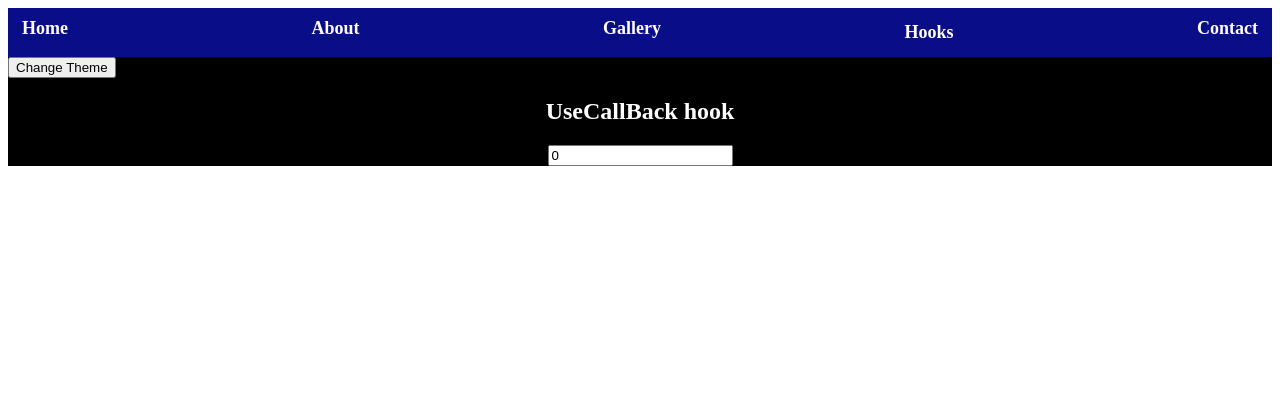
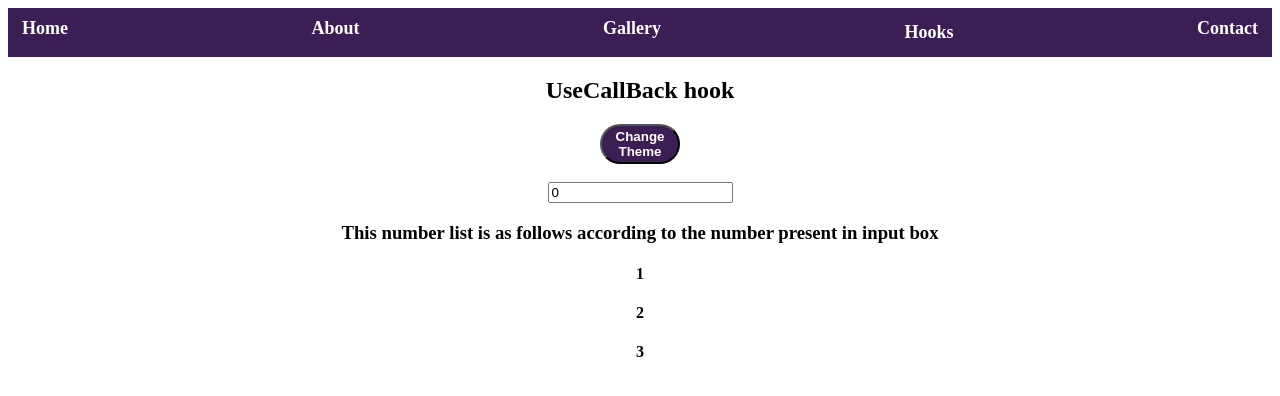
Before and after one commit to Abii06/SECE2025MERN, a React (Vite) app in the folder seceFrontend/: page /usecallback in a window 1280 px wide. Shown: the top 396 px of the page. Built offline with nearby package versions, Linux system fonts and the light colour scheme.

Commit message:
Day 10 AN

```diff
--- a/seceFrontend/src/App.jsx
+++ b/seceFrontend/src/App.jsx
@@ -11,7 +11,7 @@ import UseEffect from "./components/Functional components/Hooks/UseEffect"
 import UseReducer from "./components/Functional components/Hooks/UseReducer"
 import UseRef from "./components/Functional components/Hooks/UseRef"
 import UseEffectAPI from "./components/Functional components/Hooks/UseEffectAPI"
-import UseMemo from "./components/Functional components/Hooks/UseMemo"
+import UseMemo from "./components/Functional components/Hooks/useMemo"
 import UseCallBack from "./components/Functional components/UseCallback"
 import {BrowserRouter , Routes, Route} from "react-router-dom"
 function App(){
--- /dev/null
+++ b/seceFrontend/src/components/Functional components/Hooks/List.jsx
@@ -0,0 +1,16 @@
+import { useState,useEffect } from "react";
+const ListItems=({func})=>{
+    var [numbers,setNumbers]=useState([])
+    useEffect(()=>{
+        setNumbers(func())
+    },[func])
+return(
+    <div>
+        <h3>This number list is as follows according to the number present in input box</h3>
+        {numbers.map((numbers,index)=>{
+            return <h4 key={index}>{numbers}</h4>
+        })}
+    </div>
+)
+}
+export default ListItems;
--- a/seceFrontend/src/components/Functional components/Hooks/UseMemo.jsx
+++ b/seceFrontend/src/components/Functional components/Hooks/UseMemo.jsx
@@ -7,8 +7,8 @@ const UseMemo=()=>{
     var [num,setNum]=useState(0)
     var [dark,setDark]=useState(false)
 var styling={
-    backgroundColor:dark?"black":"white",
-    color:dark?"white":"black"
+    backgroundColor:dark?"white":"#9B7EBD",
+    color:dark?"black":"white"
 }
 var doublingUpANum=useMemo(()=>{
     return slowFunction(num)
@@ -17,8 +17,8 @@ var doublingUpANum=useMemo(()=>{
         <div style={styling}>
             <div style={{ textAlign: "center" }}>
             <h1>UseMemo Hook</h1>
-            <input type="number" value={num} onChange={(e)=>setNum(e.target.value)}/>
-            <button onClick={()=>{setDark(currTheme=>!currTheme)}}>Toggle</button>
+            <input type="number" value={num} onChange={(e)=>setNum(e.target.value)}/><br/><br/>
+            <button onClick={()=>{setDark(currTheme=>!currTheme)}} className="button">Toggle</button>
             <h3>The number is {doublingUpANum}</h3>
             </div>
         </div>
--- a/seceFrontend/src/components/Functional components/UseCallback.jsx
+++ b/seceFrontend/src/components/Functional components/UseCallback.jsx
@@ -1,19 +1,24 @@
 import { useState } from "react"
+import ListItems from "./Hooks/List"
 
 const UseCallback=()=>
 {
     var[num,setNum]=useState(0)
     var[dark,setDark]=useState(true)
     var styling={
-        backgroundColor:dark?"black":"white",
-        color:dark?"white":"black"
+        backgroundColor:dark?"white":"#9B7EBD",
+        color:dark?"black":"white"
+    }
+    var getItems=()=>{
+return [num+1,num+2,num+3]
     }
 return (
     <div style={styling}>
-        <button onClick={()=>setDark(dark=>!dark)}>Change Theme</button>
     <div style={{ textAlign: "center" }}>
         <h2>UseCallBack hook</h2>
-        <input type="number" value={num} onChange={(e)=>setNum(e.target.value)} />
+        <button onClick={()=>setDark(dark=>!dark)} className="button">Change Theme</button><br/><br/>
+        <input type="number" value={num} onChange={(e)=>setNum(parseInt(e.target.value))} />
+        <ListItems func={getItems}/>
     </div>
     </div>
 )
--- a/seceFrontend/src/css/Navbar.css
+++ b/seceFrontend/src/css/Navbar.css
@@ -5,7 +5,7 @@ ol{
     list-style-type: none;
     margin:0;
     padding:10px;
-    background-color:rgb(9, 13, 135);
+    background-color: #3B1E54;
     color:white;
     font-size: large;
     font-weight: bold;
@@ -18,7 +18,7 @@ ol{
 .link:hover{
 
     background-color:white;
-    color: rgb(9, 13, 135);
+    color: #3B1E54;
     border-radius: 10px;
 }
 .dropdown {
@@ -32,7 +32,7 @@ ol{
     position: absolute;
     top: 100%;
     left: 0;
-    background-color: rgb(38, 94, 237);
+    background-color: #9B7EBD;
     width: 200px;
     display: block;
     border-radius: 5px;
--- a/seceFrontend/src/css/style.css
+++ b/seceFrontend/src/css/style.css
@@ -3,7 +3,7 @@
         width:80px;
         height:40px;
         border-radius:60px;
-        background-color:rgb(9, 13, 135);
+        background-color:#3B1E54;
         color:white;
         font-weight: bold;
        }
```
